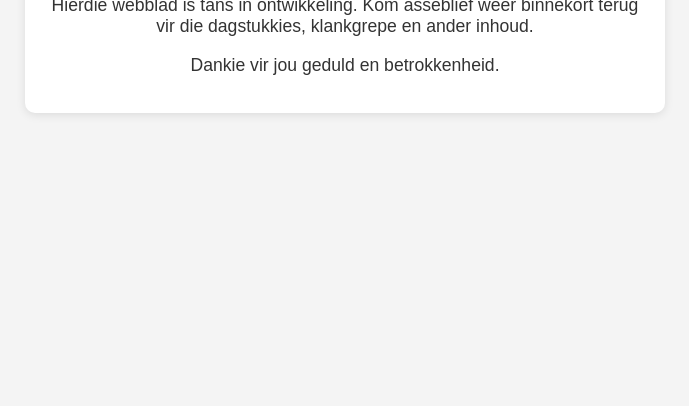
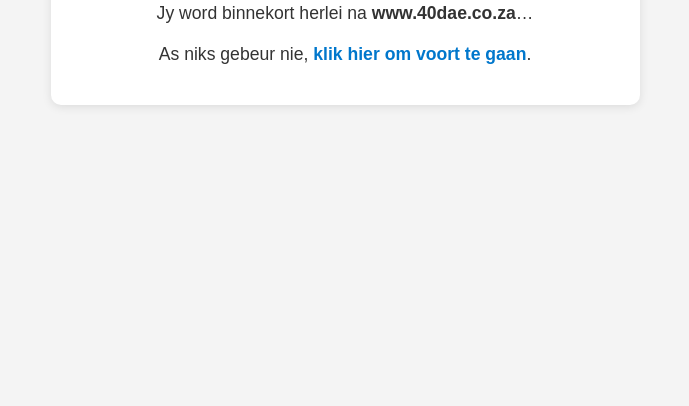
Before and after one commit to 40dae/40dae-site, a plain HTML site: page index.html in a window 1280 px wide. Shown: the part 394-800 px from the top of the page, without its empty margins (295-984 px from the left). Drawn offline with Linux system fonts and the light colour scheme.

Commit message:
Add files via upload

```diff
--- a/index.html
+++ b/index.html
@@ -2,6 +2,7 @@
 <html lang="af">
 <head>
   <meta charset="UTF-8">
+  <meta http-equiv="refresh" content="5;url=https://www.40dae.co.za">
   <meta name="viewport" content="width=device-width, initial-scale=1.0">
   <title>40 Dae van Dissipelskap</title>
   <style>
@@ -30,14 +31,20 @@
     }
     p {
       font-size: 1.1rem;
+      margin-bottom: 20px;
+    }
+    a {
+      color: #0077cc;
+      text-decoration: none;
+      font-weight: bold;
     }
   </style>
 </head>
 <body>
   <div class="container">
     <h1>Welkom by 40 Dae van Dissipelskap</h1>
-    <p>Hierdie webblad is tans in ontwikkeling. Kom asseblief weer binnekort terug vir die dagstukkies, klankgrepe en ander inhoud.</p>
-    <p>Dankie vir jou geduld en betrokkenheid.</p>
+    <p>Jy word binnekort herlei na <strong>www.40dae.co.za</strong>…</p>
+    <p>As niks gebeur nie, <a href="https://www.40dae.co.za">klik hier om voort te gaan</a>.</p>
   </div>
 </body>
 </html>
```
